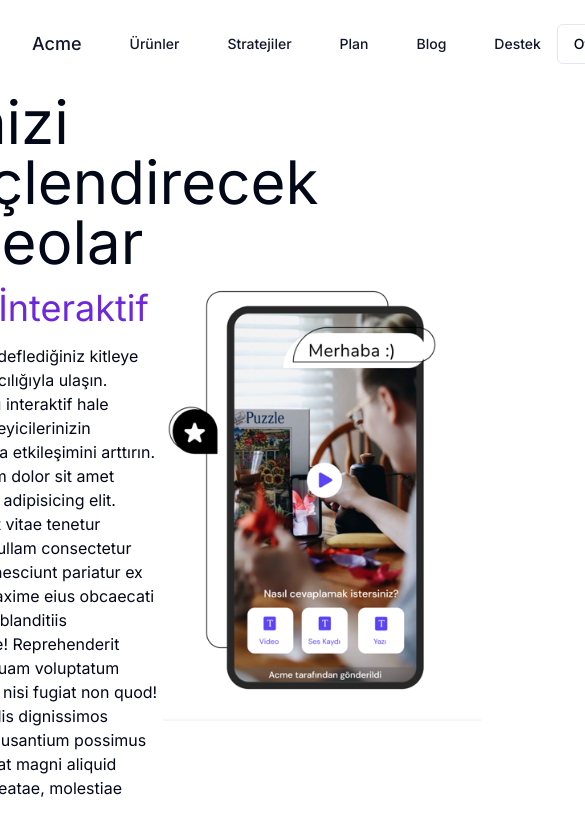
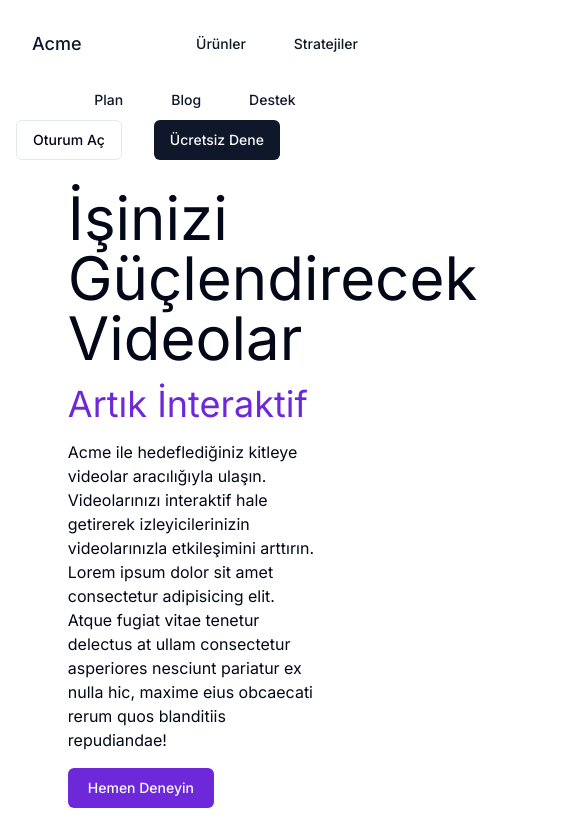
Before and after one commit to cmlttnts/next-products, a Next.js app: page / in a window 390 px wide. Shown: the top 838 px of the page, 585 px wide, since content can reach past the window. Built offline with nearby package versions, Linux system fonts and the light colour scheme.

Commit message:
Add some responsiveness, env file

```diff
--- a/app/api/dummyProduct.ts
+++ b/app/api/dummyProduct.ts
@@ -2,7 +2,7 @@
 
 import type { MultipleProductsResponse, Product } from "../types";
 
-const BASE_URL = "https://dummyjson.com";
+const BASE_URL = process.env.API_BASE_URL || "http://localhost:3000";
 const PRODUCTS_URL = `${BASE_URL}/products`;
 const PRODUCTS_SEARCH_URL = `${PRODUCTS_URL}/search`;
 const PRODUCT_CREATE_URL = `${PRODUCTS_URL}/add`;
--- a/app/components/Nav/index.tsx
+++ b/app/components/Nav/index.tsx
@@ -1,48 +1,33 @@
-
 // for desktop view, it will span across top of page
 
 import { Button } from "@/components/ui/button";
 import Link from "next/link";
 
-// for mobile view, it will be a hamburger menu
+// TODO: flex-wrap for now, ideally it should be something like hamburger menu
 export default function Nav() {
-
   return (
     <nav className="md:w-3/5">
-            <div className="flex flex-row justify-center items-center gap-4">
+      <div className="flex flex-row flex-wrap justify-center items-center gap-4">
         {/* Make first link pushed to left */}
         <Button variant="link" className="ml-0 mr-auto text-lg">
-                    <Link href="/" >
-                    Acme
-                    </Link>
+          <Link href="/">Acme</Link>
         </Button>
         <Button variant="link">
-                    <Link href="/products" >
-                    Ürünler
-                    </Link>
+          <Link href="/products">Ürünler</Link>
         </Button>
         <Button variant="link">
-                    <Link href="/" >
-                    Stratejiler
-                    </Link>
+          <Link href="/">Stratejiler</Link>
         </Button>
         <Button variant="link">
-                    <Link href="/" >
-                    Plan
-                    </Link>
+          <Link href="/">Plan</Link>
         </Button>
         <Button variant="link">
-                    <Link href="/" >
-                    Blog
-                    </Link>
+          <Link href="/">Blog</Link>
         </Button>
         <Button variant="link">
-                    <Link href="/" >
-                    Destek
-                    </Link>
+          <Link href="/">Destek</Link>
         </Button>
       </div>
     </nav>
   );
-
 }
--- a/app/layout.tsx
+++ b/app/layout.tsx
@@ -19,7 +19,7 @@ export default function RootLayout({
   return (
     <html lang="en">
       <body className={`${inter.className} pt-4 pl-4 pr-4`}>
-        <header className="w-full flex items-center mt-2 mb-2">
+        <header className="w-full flex items-center mt-2 mb-2 flex-wrap">
           <Nav />
           <LoginButtons />
         </header>
--- a/app/page.tsx
+++ b/app/page.tsx
@@ -3,7 +3,7 @@ import Image from "next/image";
 
 export default function Home() {
   return (
-    <div className="flex justify-center items-center">
+    <div className="flex flex-col sm:flex-row justify-center items-center">
       <div className="flex gap-4 flex-col w-4/5">
         <h1 className="text-6xl">İşinizi Güçlendirecek Videolar</h1>
         <h2 className="text-4xl text-violet-700">Artık İnteraktif</h2>
@@ -13,10 +13,7 @@ export default function Home() {
           videolarınızla etkileşimini arttırın. Lorem ipsum dolor sit amet
           consectetur adipisicing elit. Atque fugiat vitae tenetur delectus at
           ullam consectetur asperiores nesciunt pariatur ex nulla hic, maxime
-          eius obcaecati rerum quos blanditiis repudiandae! Reprehenderit
-          voluptate, quam voluptatum dignissimos nisi fugiat non quod! Eos
-          reiciendis dignissimos placeat, accusantium possimus eveniet fugiat
-          magni aliquid excepturi, beatae, molestiae cumque!
+          eius obcaecati rerum quos blanditiis repudiandae!
         </p>
         <Button className="bg-violet-700 w-max pl-5 pr-5">Hemen Deneyin</Button>
       </div>
```
Lines whose indentation alone changed are shown as unchanged.
